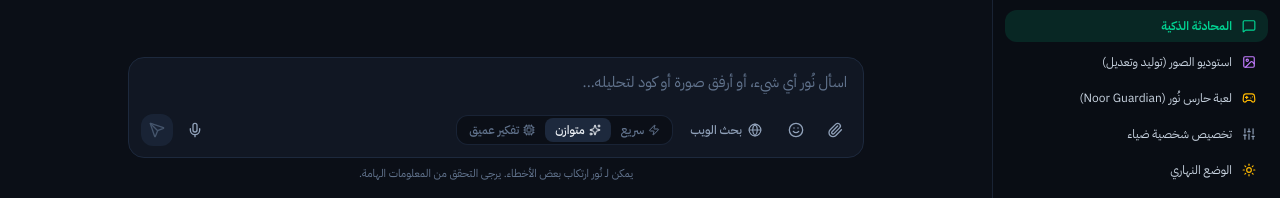
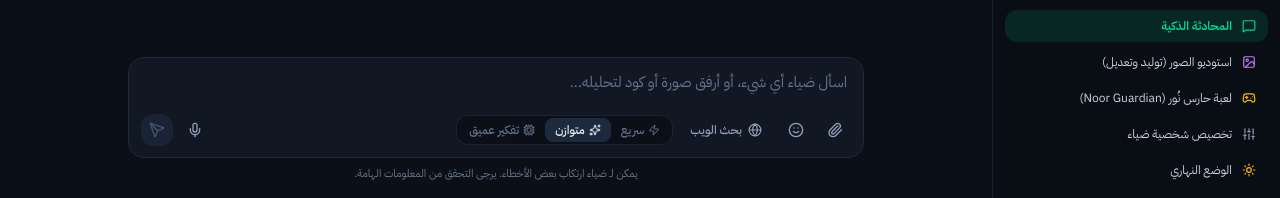
Before and after one commit to Mohammed-Lutf/ahfad-asahabah-AI, a React (Vite) app: page / in a window 1280 px wide. Shown: the part 602-800 px from the top of the page. Built offline with nearby package versions, Linux system fonts and the light colour scheme.

Commit message:
تحديث واجهة المحادثة وحقل الإدخال لترسيخ اسم المساعد ضياء

```diff
--- a/src/App.tsx
+++ b/src/App.tsx
@@ -204,7 +204,7 @@
       "",
     ];
     for (const msg of activeConversation.messages) {
-      const sender = msg.role === "user" ? "## أنت" : "## نُور (Noor AI)";
+      const sender = msg.role === "user" ? "## أنت" : "## ضياء (Diaa AI)";
       lines.push(sender);
       lines.push(msg.content);
       lines.push("");
@@ -963,7 +963,7 @@
           >
             <div className="flex items-center justify-between pb-4 border-b border-slate-800/60">
               <h2 className="text-base font-bold">
-                تخصيص شخصية نُور وتعليمات النظام
+                تخصيص شخصية ضياء وتعليمات النظام
               </h2>
               <button
                 type="button"
--- a/src/components/ChatComposer.tsx
+++ b/src/components/ChatComposer.tsx
@@ -356,7 +356,7 @@
                 ? `جارٍ التسجيل الصوتي... (${recordingSeconds} ثانية)`
                 : isTranscribing
                 ? "جارٍ تحويل الصوت إلى نص..."
-                : "اسأل نُور أي شيء، أو أرفق صورة أو كود لتحليله..."
+                : "اسأل ضياء أي شيء، أو أرفق صورة أو كود لتحليله..."
             }
             disabled={isRecording || isTranscribing}
             className={`w-full resize-none bg-transparent border-0 focus:ring-0 focus:outline-none text-[15px] leading-relaxed placeholder:text-slate-500 ${
@@ -590,7 +590,7 @@
       </div>
 
       <div className="mt-2 text-center text-[11px] text-slate-500">
-        يمكن لـ نُور ارتكاب بعض الأخطاء. يرجى التحقق من المعلومات الهامة.
+        يمكن لـ ضياء ارتكاب بعض الأخطاء. يرجى التحقق من المعلومات الهامة.
       </div>
     </div>
   );
```
